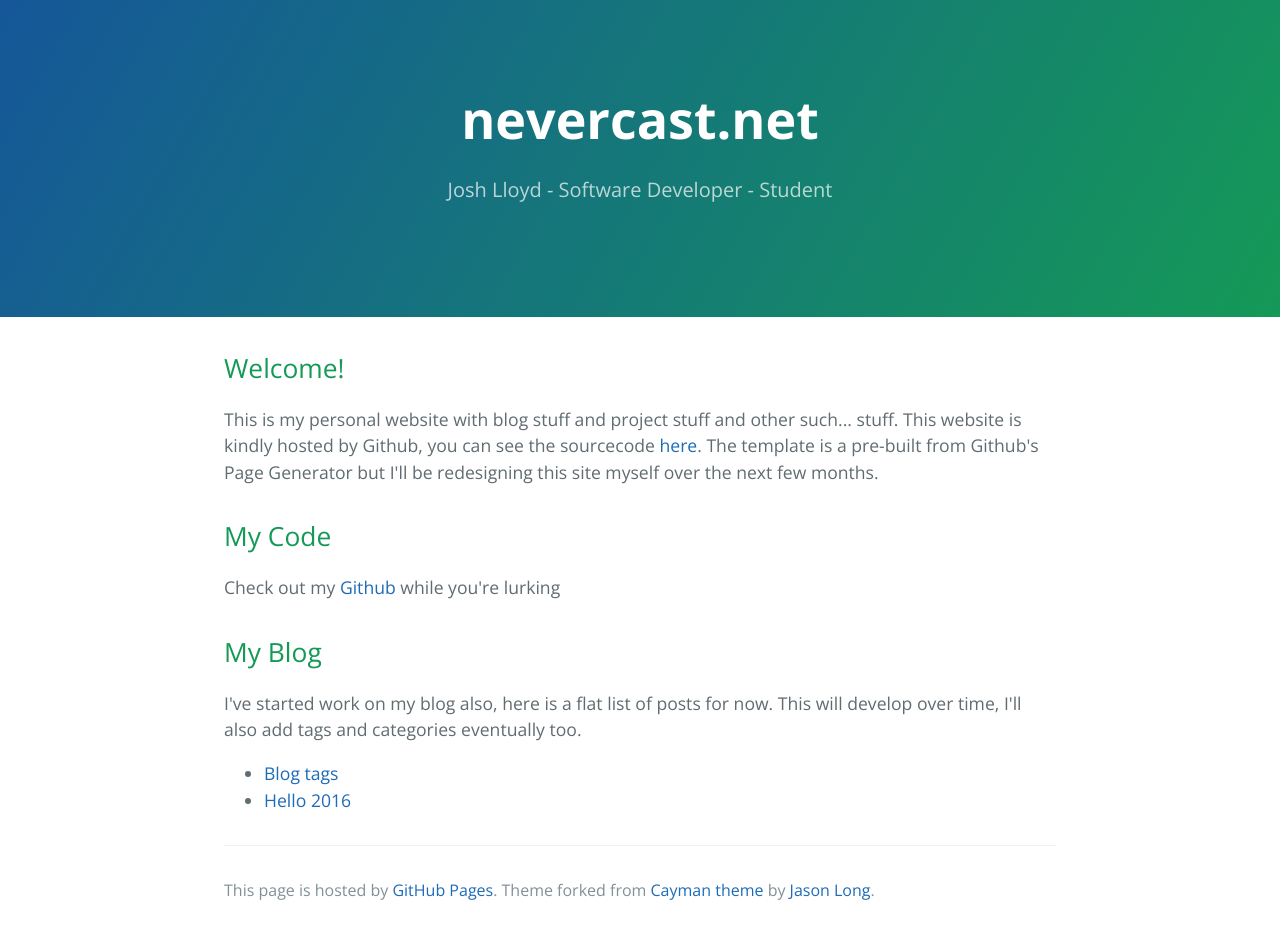
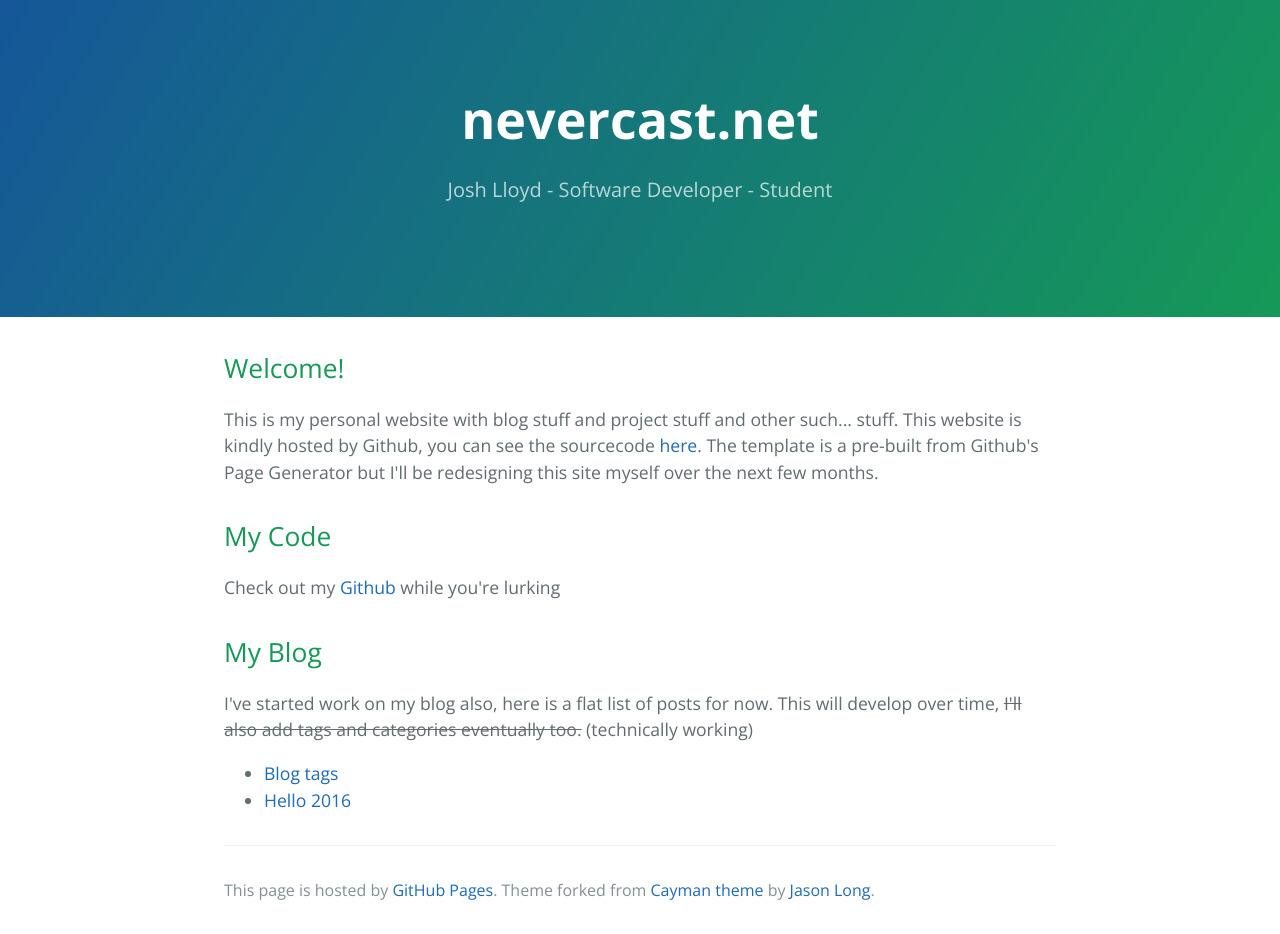
Before and after one commit to nevercast/nevercast.github.io, a Jekyll site: the page built from index.html, in a window 1280 px wide. Built offline with Jekyll 4.4.1, drawn with Linux system fonts in a browser that asks for light colours.

Commit message:
Update tags/categories on index

```diff
--- a/index.html
+++ b/index.html
@@ -18,7 +18,7 @@ subtitle: Josh Lloyd - Software Developer - Student
 
 <h2>
 <a id="my-blog" class="anchor" href="#my-blog" aria-hidden="true"><span aria-hidden="true" class="octicon octicon-link"></span></a>My Blog</h2>
-<p>I've started work on my blog also, here is a flat list of posts for now. This will develop over time, I'll also add tags and categories eventually too.</p>
+<p>I've started work on my blog also, here is a flat list of posts for now. This will develop over time, <del>I'll also add tags and categories eventually too.</del> (technically working)</p>
 <ul>
   {% for post in site.posts %}
   <li>
```
